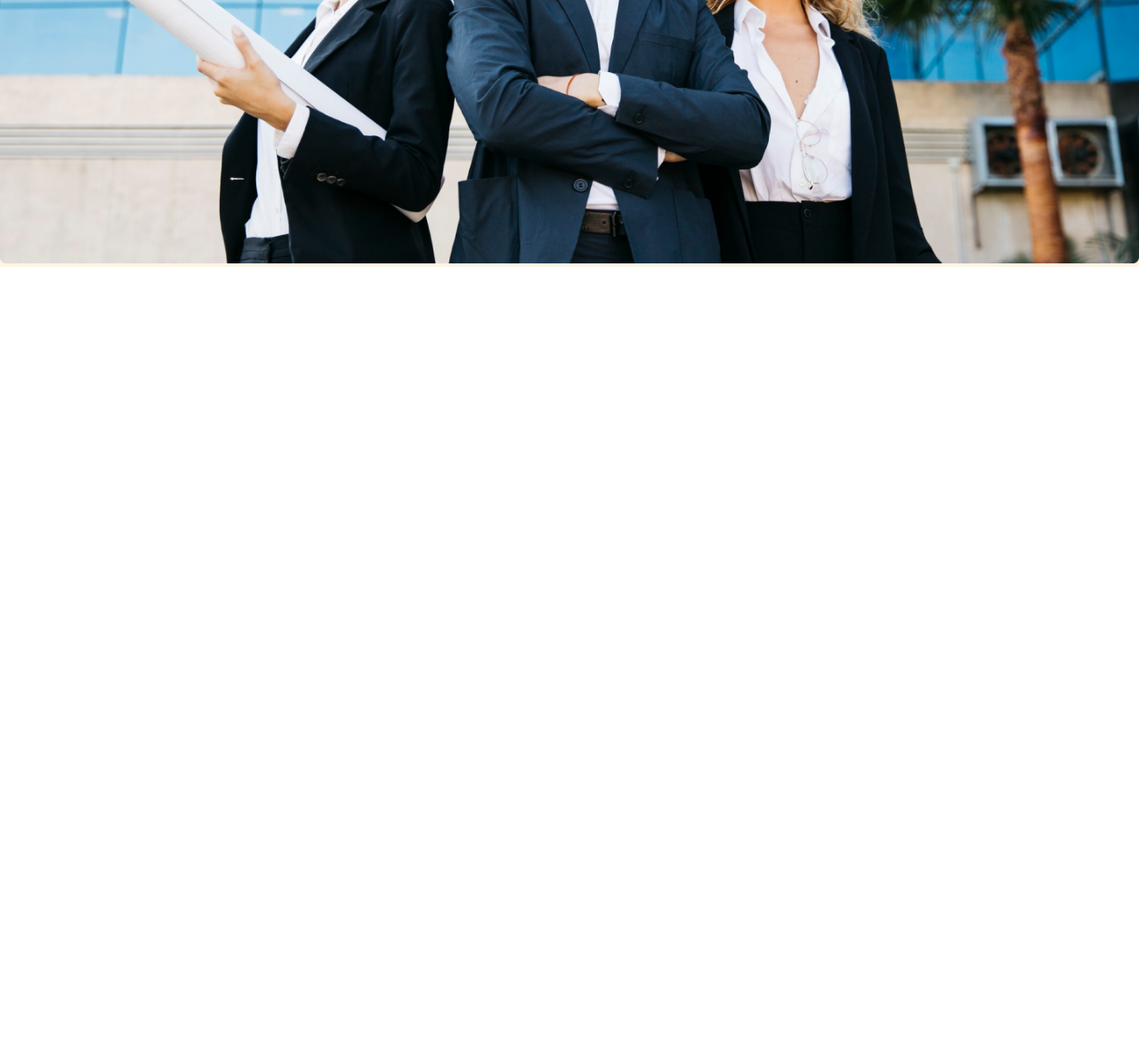
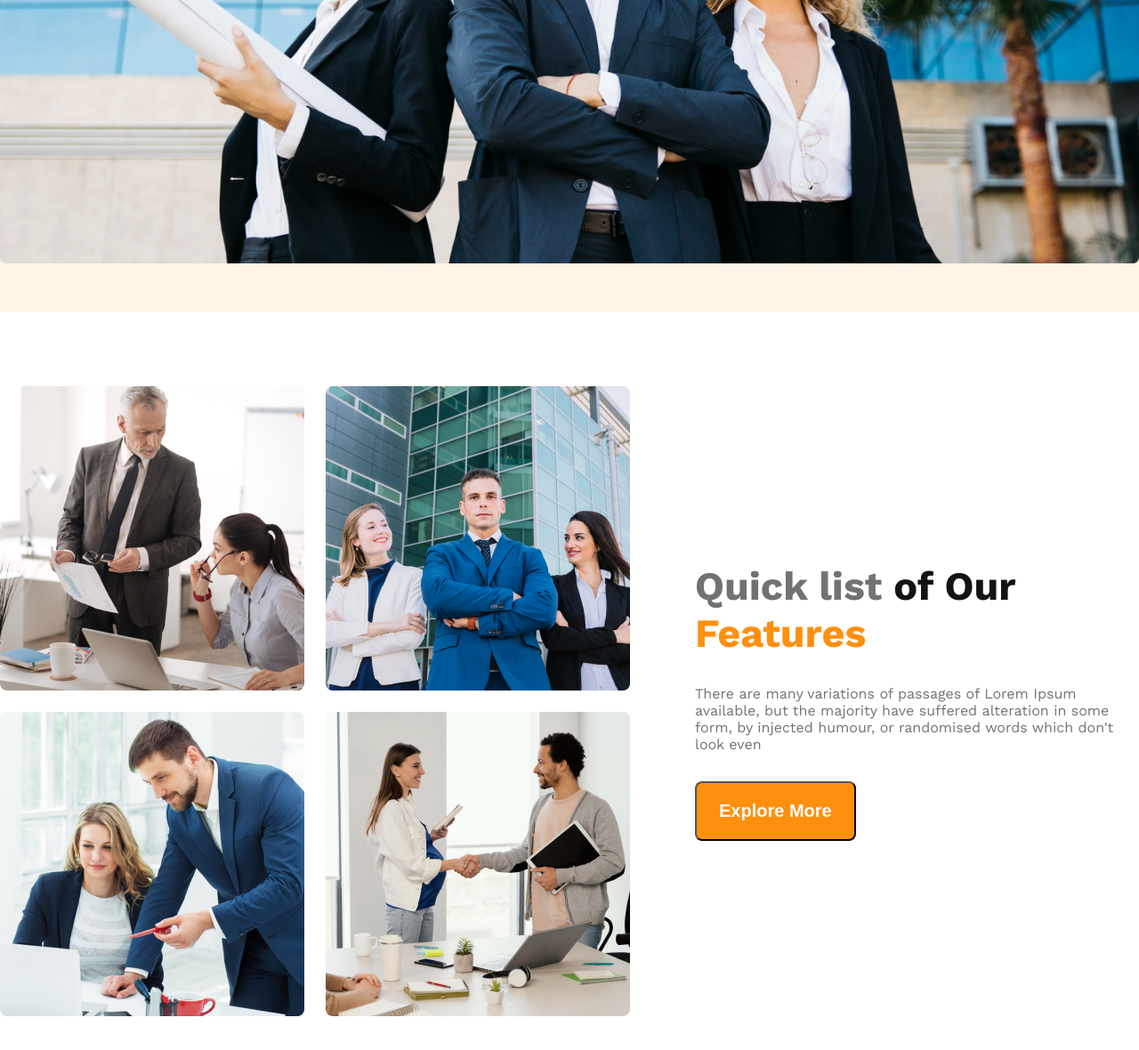
Before and after one commit to SheikhSohelAbbas/G3-Architects-Website, a plain HTML site: page index.html in a window 1280 px wide. Shown: the part 750-1930 px from the top of the page at 89% size. Before the commit the page ends 1050 px from the top, so only its background shows below. Drawn offline with nearby package versions, Linux system fonts and the light colour scheme.

Commit message:
added an Tems section

```diff
--- a/index.html
+++ b/index.html
@@ -28,7 +28,19 @@
         </div>
     </header>
     <main>
-
+        <section class="tems display-flex">
+            <div class="tems-img-content">
+                <img src="images/team1.png" alt="">
+                <img src="images/team2.png" alt="">
+                <img src="images/team3.png" alt="">
+                <img src="images/team4.png" alt="">
+            </div>
+            <div class="tems-text-content">
+                <h3 class="tems-tittle"><span class="quick dark-3">Quick list</span> <span class="of">of Our</span> <br> <span class="feature">Features</span></h3>
+                <p class="tems-description">There are many variations of passages of Lorem Ipsum available, but the majority have suffered alteration in some form, by injected humour, or randomised words which don't look even</p>
+                <button class="btn-prim">Explore More</button>
+            </div>
+        </section>
     </main>
     <footer>
 
--- a/styles/styles.css
+++ b/styles/styles.css
@@ -31,6 +31,10 @@
     padding: 20px 25px;
     font-size: 20px;
     font-weight: 600;
+}
+main{
+    max-width: 1440px;
+    margin: 0 auto;
 }
   /* header styles */
 
@@ -78,8 +82,42 @@
 }
 .banner-img{
     width:100%;
+    margin-bottom: 50px;
 }
 
+/* main styles */
+.tems{
+    align-items: center;
+    margin-top: 84px;
+    margin-bottom: 130px;
+}
+.tems-img-content{
+    display: grid;
+    grid-template-columns: repeat(2, 1fr);
+    gap: 24px;
+}
+.tems-text-content{
+    margin-left: 73px;
+    text-align: left;
+}
+.tems-tittle{
+    font-size: 2.8rem;
+    font-weight: 700;
+    margin-bottom: 32px;
+}
+.of{
+    color:#131313 ;
+}
+.feature{
+    color: #FF900E;
+}
+.tems-description{
+    color: rgb(114, 114, 114);
+    font-family: Work Sans;
+    font-size: 16px;
+    font-weight: 400;
+    margin-bottom: 32px;
+}
 /* responsive media query */
 @media screen and (max-width: 576px) {
     .navbar, .nav-links{
```
